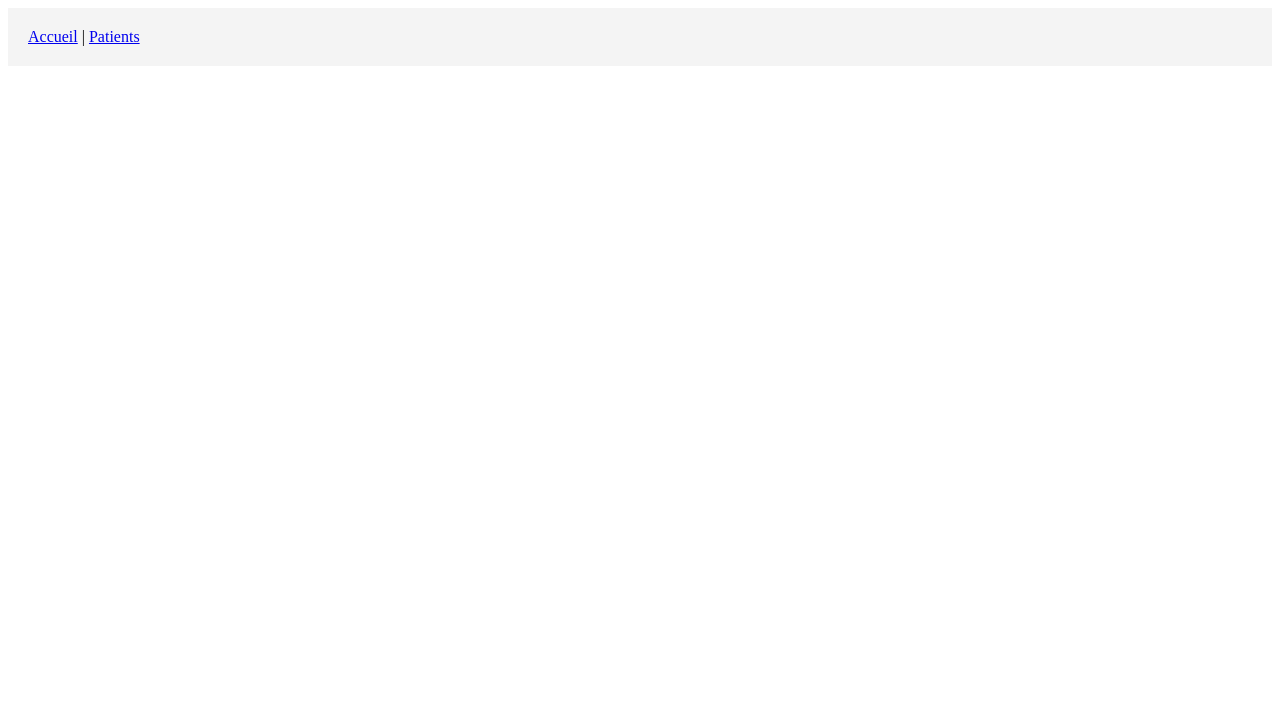
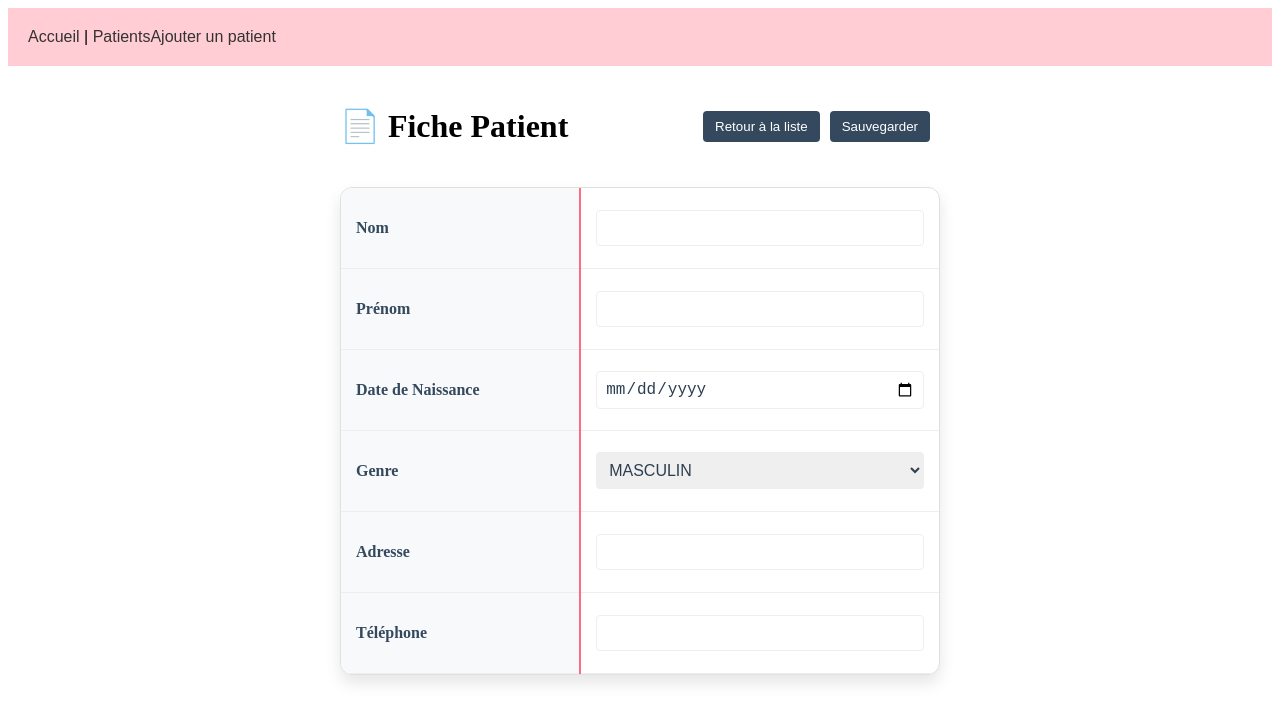
Before and after one commit to MarionDernoncourt/Medilabo-Solutions, a Vue app in the folder medilabo-ui/: page /addPatient in a window 1280 px wide. Before the commit this address had no page. Shown: the top 722 px of the page. Built offline with nearby package versions, Linux system fonts and the light colour scheme.

Commit message:
feat(medilabo-ui): ajout de la vue de création de patient (AddPatientView)

```diff
--- a/medilabo-ui/src/App.vue
+++ b/medilabo-ui/src/App.vue
@@ -3,6 +3,7 @@
     <nav>
       <router-link to="/">Accueil</router-link> |
       <router-link to="/patients">Patients</router-link>
+      <router-link to="/addPatient">Ajouter un patient</router-link>
     </nav>
   </header>
 
@@ -14,6 +15,20 @@
 <style>
 nav {
   padding: 20px;
-  background-color: #f4f4f4;
+  background-color: #ffcdd3;
+  font-family: Arial, sans-serif;
 }
+
+nav a {
+  text-decoration: none;
+  color: #333;
+}
+
+nav a:visited,
+nav a:hover,
+nav a:active {
+  text-decoration: none;
+  color: #333;
+}
+
 </style>
--- a/medilabo-ui/src/router/index.js
+++ b/medilabo-ui/src/router/index.js
@@ -2,6 +2,7 @@ import { createRouter, createWebHistory } from "vue-router";
 import HomeView from "../views/HomeView.vue";
 import PatientsView from "../views/PatientsView.vue";
 import PatientDetailView from "@/views/PatientDetailView.vue";
+import AddPatientView from "@/views/AddPatientView.vue";
 
 const router = createRouter({
   history: createWebHistory(import.meta.env.BASE_URL),
@@ -21,6 +22,11 @@ const router = createRouter({
         name: "patient-detail",
         component: PatientDetailView,
     },
+    {
+      path: "/addPatient",
+      name: "add-patient",
+      component: AddPatientView,
+    }
   ],
 });
 
--- a/medilabo-ui/src/services/PatientService.js
+++ b/medilabo-ui/src/services/PatientService.js
@@ -18,5 +18,11 @@ export default {
     },
     getPatientById(id) {
         return apiClient.get("/" + id)
+    },
+    savePatient(id, editablePatient){
+        return apiClient.put("/" + id, editablePatient)
+    },
+    createPatient(patient) {
+        return apiClient.post("/", patient)
     }
 }
--- /dev/null
+++ b/medilabo-ui/src/views/AddPatientView.vue
@@ -0,0 +1,181 @@
+<template>
+    <div class="container">
+        <div class="header">
+            <h1>📄 Fiche Patient</h1>
+            <div class="action-buttons">
+                <button class="btn-back" @click="goBack">Retour à la liste</button>
+                <button class="btn-save" @click="save">Sauvegarder</button>
+            </div>
+        </div>
+
+        <div class="details-card">
+            <table class="vertical-table">
+                <tbody>
+                    <tr>
+                        <th>Nom</th>
+                        <td>
+                            <input v-model="patient.lastname" class="edit-input"/>
+                        </td>
+                    </tr>
+                    <tr>
+                        <th>Prénom</th>
+                        <td>
+                            <input v-model="patient.firstname" class="edit-input"/>
+                        </td>
+                    </tr>
+                    <tr>
+                        <th>Date de Naissance</th>
+                        <td>
+                            <input type="date" v-model="patient.birthdate" class="edit-input"/>
+                        </td>
+                    </tr>
+                    <tr>
+                        <th>Genre</th>
+                        <td>
+                            <select v-model="patient.genre" class="edit-input">
+                                <option value="MASCULIN">MASCULIN</option>
+                                <option value="FEMININ">FEMININ</option>
+                            </select>
+                        </td>
+                    </tr>
+                    <tr>
+                        <th>Adresse</th>
+                        <td>
+                            <input v-model="patient.address" class="edit-input"/>
+                        </td>
+                    </tr>
+                    <tr>
+                        <th>Téléphone</th>
+                        <td>
+                            <input v-model="patient.phoneNumber" class="edit-input"/>
+                        </td>
+                    </tr>
+                </tbody>
+            </table>
+        </div>
+    </div>
+</template>
+
+
+<script setup>
+import { ref } from 'vue';
+import PatientService from '@/services/PatientService';
+import { useRouter } from 'vue-router';
+
+const router = useRouter();
+const patient = ref({
+    lastname: '',
+    firstname: '',
+    birthdate: '',
+    genre: 'MASCULIN',
+    address: '',
+    phoneNumber: ''
+});
+
+const goBack = () => {
+    router.push({ name: "patients" })
+};
+
+const save = async () => {
+    try {
+        const response = await PatientService.createPatient(patient.value);
+
+        const createdPatient = response.data;
+        console.log("Patient créé avec l'ID :", createdPatient.id);
+
+        router.push({
+            name: "patient-detail",
+            params: { id: createdPatient.id }
+        });
+    } catch (error) {
+        console.error("Erreur lors de la sauvegarde", error);
+    }
+};
+
+</script>
+
+<style scoped>
+.container {
+  padding: 20px;
+  max-width: 600px;
+  margin: 0 auto;
+}
+
+.header {
+  display: flex;
+  justify-content: space-between;
+  align-items: center;
+  margin-bottom: 20px;
+}
+
+.details-card {
+  background: white;
+  border-radius: 12px;
+  box-shadow: 0 8px 16px rgba(0, 0, 0, 0.1);
+  overflow: hidden;
+  border: 1px solid #e0e0e0;
+}
+
+.vertical-table {
+  width: 100%;
+  border-collapse: collapse;
+}
+
+.vertical-table th {
+  background-color: #f8f9fa;
+  color: #34495e;
+  padding: 15px;
+  width: 40%;
+  text-align: left;
+  border-bottom: 1px solid #eee;
+  border-right: 2px solid #ff6b7f;
+  font-weight: 600;
+}
+
+.vertical-table td {
+  padding: 15px;
+  border-bottom: 1px solid #eee;
+  color: #2c3e50;
+  font-size: 1.1rem;
+}
+
+.btn-back,
+.btn-save {
+  background-color: #34495e;
+  color: white;
+  border: none;
+  padding: 8px 12px;
+  border-radius: 4px;
+  cursor: pointer;
+}
+
+.btn-back:hover,
+.btn-save:hover
+ {
+  background-color: #ff6b7f;
+}
+
+.edit-input {
+  width: 100%;
+  padding: 8px;
+  border: 1px solid #eee;
+  border-radius: 4px;
+  font-size: 1rem;
+  color: #2c3e50;
+  outline: none;
+}
+
+.btn-save, .btn-back {
+  margin-right: 10px;
+}
+
+.edit-input:focus {
+  box-shadow: 0 0 5px rgba(255, 107, 127, 0.3);
+}
+
+td {
+  display: flex;
+  align-items: center;
+  min-height: 50px;
+}
+</style>
--- a/medilabo-ui/src/views/HomeView.vue
+++ b/medilabo-ui/src/views/HomeView.vue
@@ -3,5 +3,5 @@
     <h1>Bienvenue chez Medilabo</h1>
     <p>Sélectionnez une option dans le menu.</p>
     <router-link to="/patients">Voir la liste des patients</router-link>
-  </div>
+  <router-link to="/addPatient">Ajouter un patient</router-link>  </div>
 </template>
--- a/medilabo-ui/src/views/PatientDetailView.vue
+++ b/medilabo-ui/src/views/PatientDetailView.vue
@@ -2,7 +2,18 @@
   <div class="container">
     <div class="header">
       <h1>📄 Fiche Patient</h1>
-      <button class="btn-back" @click="goBack">⬅ Retour à la liste</button>
+      <div class="action-buttons">
+
+        <template v-if="!isEditing">
+          <button class="btn-back" @click="goBack">Retour à la liste</button>
+          <button class="btn-detail" @click="startEdit">Modifier</button>
+        </template>
+
+        <template v-else>
+          <button class="btn-save" @click="savePatient">Sauvegarder</button>
+          <button class="btn-cancel" @click="stopEdit">Annuler</button>
+        </template>
+      </div>
     </div>
 
     <div class="details-card">
@@ -10,27 +21,50 @@
         <tbody>
           <tr>
             <th>Nom</th>
-            <td>{{ patient.lastname }}</td>
+            <td>
+              <span v-if="!isEditing">{{ patient.lastname }}</span>
+              <input v-else v-model="editablePatient.lastname" class="edit-input" />
+            </td>
           </tr>
           <tr>
             <th>Prénom</th>
-            <td>{{ patient.firstname }}</td>
+            <td>
+              <span v-if="!isEditing">{{ patient.firstname }}</span>
+              <input v-else v-model="editablePatient.firstname" class="edit-input" />
+            </td>
           </tr>
           <tr>
             <th>Date de Naissance</th>
-            <td>{{ patient.birthdate }}</td>
+            <td>
+              <span v-if="!isEditing">{{ patient.birthdate }}</span>
+              <input v-else type="date" v-model="editablePatient.birthdate" class="edit-input" />
+            </td>
           </tr>
           <tr>
             <th>Genre</th>
-            <td>{{ patient.genre }}</td>
+            <td>
+              <span v-if="!isEditing"> {{ patient.genre }}</span>
+              <template v-else>
+                <select v-model="editablePatient.genre" class="edit-input">
+                  <option value="MASCULIN">MASCULIN</option>
+                  <option value="FEMININ">FEMININ</option>
+                </select>
+              </template>
+            </td>
           </tr>
           <tr>
             <th>Adresse</th>
-            <td>{{ patient.address }}</td>
+            <td>
+              <span v-if="!isEditing"> {{ patient.address }}</span>
+              <input v-else v-model="editablePatient.address" class="edit-input" />
+            </td>
           </tr>
           <tr>
             <th>Téléphone</th>
-            <td>{{ patient.phoneNumber }}</td>
+            <td>
+              <span v-if="!isEditing"> {{ patient.phoneNumber }}</span>
+              <input v-else v-model="editablePatient.phoneNumber" class="edit-input" />
+            </td>
           </tr>
         </tbody>
       </table>
@@ -43,16 +77,14 @@
 import { ref, onMounted } from 'vue';
 import PatientService from '../services/PatientService';
 import { useRoute, useRouter } from "vue-router";
-import PatientsView from './PatientsView.vue';
 
 const route = useRoute();
 const router = useRouter();
 const patient = ref({});
-
 const id = route.params.id;
 
 const goBack = () => {
-    router.push({name: "patients"})
+  router.push({ name: "patients" })
 };
 
 onMounted(async () => {
@@ -65,13 +97,36 @@ onMounted(async () => {
   }
 });
 
+const isEditing = ref(false);
+const editablePatient = ref({});
+
+//Basculer en mode edition
+const startEdit = () => {
+  editablePatient.value = { ...patient.value };
+  isEditing.value = true;
+};
+//Annuler edition
+const stopEdit = () => {
+  isEditing.value = false;
+};
+//Sauvegarder edition
+const savePatient = async () => {
+  try {
+    await PatientService.savePatient(id, editablePatient.value);
+    patient.value = { ...editablePatient.value };
+    stopEdit();
+  } catch (error) {
+    console.error("Erreur lors de la sauvegarder", error);
+  }
+};
+
 </script>
 
 
 <style scoped>
 .container {
   padding: 20px;
-  max-width: 600px; /* Plus étroit pour un affichage vertical */
+  max-width: 600px;
   margin: 0 auto;
 }
 
@@ -85,7 +140,7 @@ onMounted(async () => {
 .details-card {
   background: white;
   border-radius: 12px;
-  box-shadow: 0 8px 16px rgba(0,0,0,0.1);
+  box-shadow: 0 8px 16px rgba(0, 0, 0, 0.1);
   overflow: hidden;
   border: 1px solid #e0e0e0;
 }
@@ -99,7 +154,7 @@ onMounted(async () => {
   background-color: #f8f9fa;
   color: #34495e;
   padding: 15px;
-  width: 40%; /* Colonne de gauche fixe */
+  width: 40%;
   text-align: left;
   border-bottom: 1px solid #eee;
   border-right: 2px solid #ff6b7f;
@@ -113,16 +168,46 @@ onMounted(async () => {
   font-size: 1.1rem;
 }
 
-.btn-back {
-  background-color: #6c757d;
+.btn-detail,
+.btn-back,
+.btn-save,
+.btn-cancel {
+  background-color: #34495e;
   color: white;
   border: none;
-  padding: 10px 15px;
-  border-radius: 6px;
+  padding: 8px 12px;
+  border-radius: 4px;
   cursor: pointer;
 }
 
-.btn-back:hover {
-  background-color: #5a6268;
+.btn-detail:hover,
+.btn-back:hover,
+.btn-save:hover,
+.btn-cancel:hover {
+  background-color: #ff6b7f;
+}
+
+.edit-input {
+  width: 100%;
+  padding: 8px;
+  border: 1px solid #ff6b7f;
+  border-radius: 4px;
+  font-size: 1rem;
+  color: #2c3e50;
+  outline: none;
+}
+
+.btn-save, .btn-back {
+  margin-right: 10px;
+}
+
+.edit-input:focus {
+  box-shadow: 0 0 5px rgba(255, 107, 127, 0.3);
+}
+
+td {
+  display: flex;
+  align-items: center;
+  min-height: 50px;
 }
 </style>
```
Also changed, not shown: 2 other files (tests, documents, lock files or other folders). Lines whose indentation alone changed are shown as unchanged.
